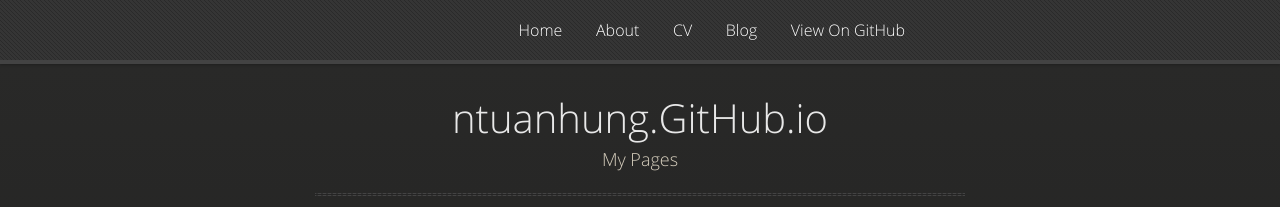
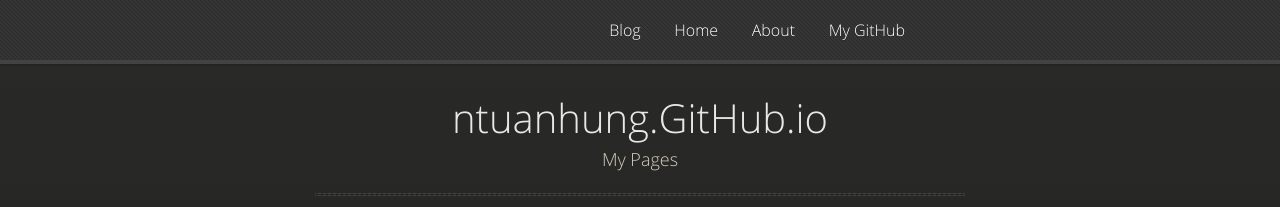
Before and after one commit to ntuanhung/ntuanhung.github.io, a Jekyll site: the page built from index.html, in a window 1280 px wide and 1011 px high. Shown: the top 207 px of the window. Built offline with Jekyll 4.4.1, drawn with Linux system fonts in a browser that asks for light colours; nearby versions of some CDN libraries.

Commit message:
Update default.html

```diff
--- a/_layouts/default.html
+++ b/_layouts/default.html
@@ -23,11 +23,10 @@
   <body>
       <div id="header">
         <nav>
+          <li><a href="/blog">Blog</a></li>
        	  <li><a href="/">Home</a></li>
 	  <li><a href="/about">About</a></li>
-          <li><a href="/cv">CV</a></li>
-          <li><a href="/blog">Blog</a></li>
-          <li class="fork"><a href="https://github.com/ntuanhung">View On GitHub</a></li>
+          <li><a href="https://github.com/ntuanhung">My GitHub</a></li>
         </nav>
       </div><!-- end header -->
       <div class="wrapper">
```
